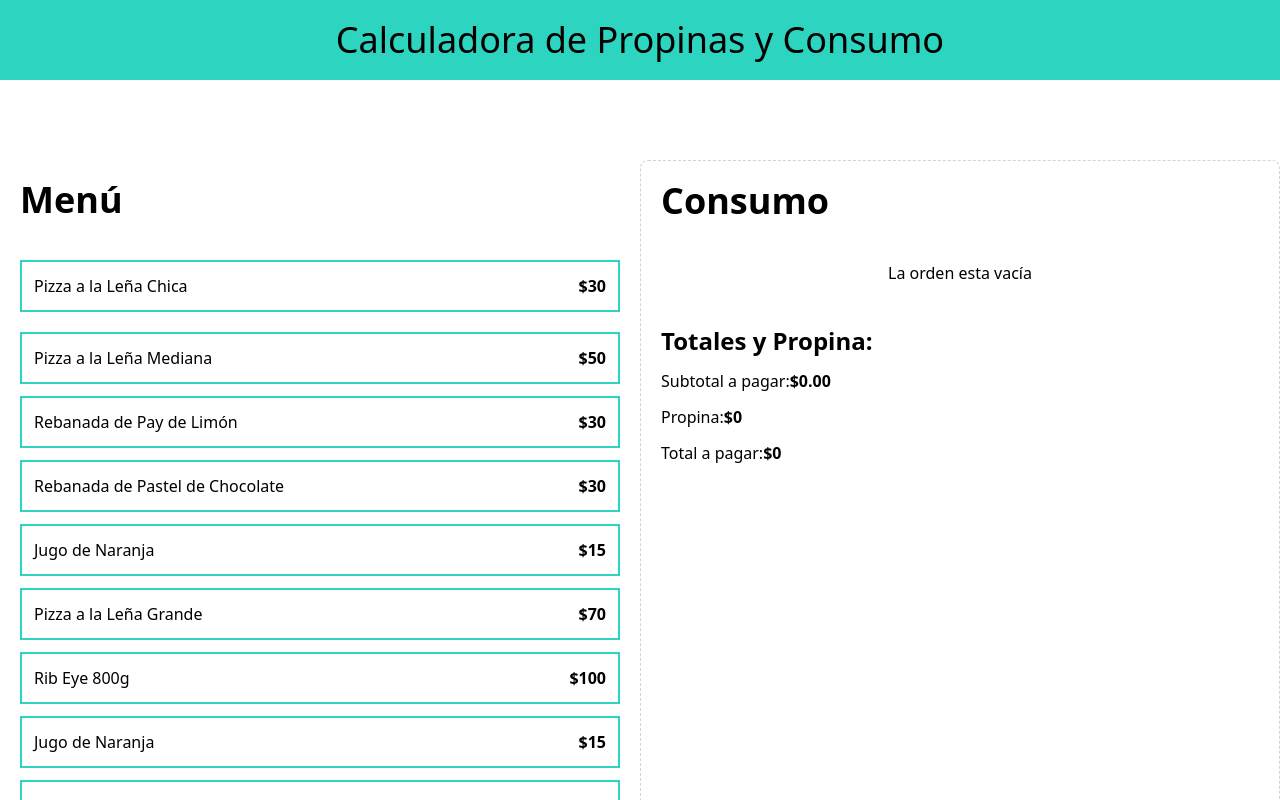
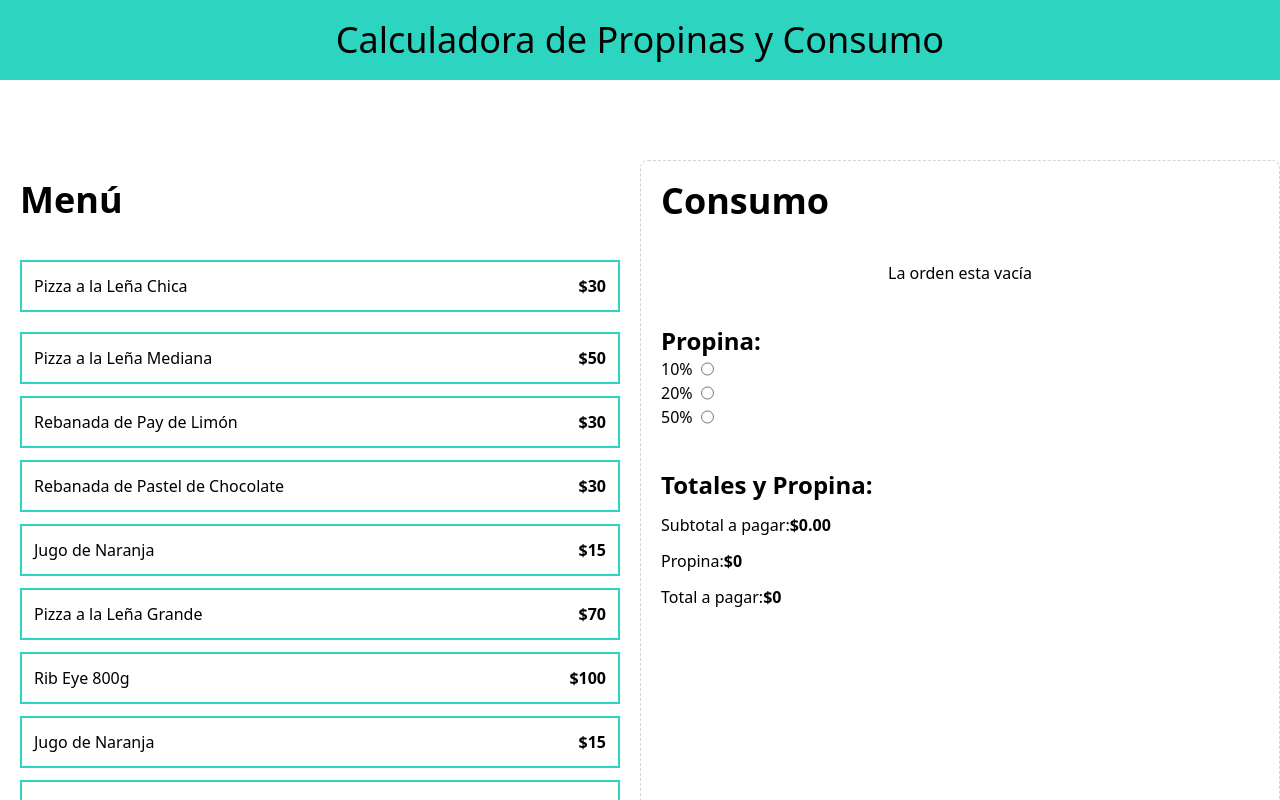
Before and after one commit to PeterGabrielVE/calculadora_propinas, a React (Vite) app: page / in a window 1280 px wide. Shown: the top 800 px of the page. Built offline with nearby package versions, Linux system fonts and the light colour scheme.

Commit message:
propinas primer paso

```diff
--- a/src/App.tsx
+++ b/src/App.tsx
@@ -3,6 +3,7 @@ import OrderContent from "./components/OrderContent";
 import { OrderTotals } from "./components/OrderTotals";
 import { menuItems } from "./data/db";
 import useOrder from "./hooks/useOrder";
+import TipPercentageForm from './components/TipPercentageForm';
 
 function App() {
   const { order, addItem, removeItem } = useOrder();
@@ -24,6 +25,7 @@ function App() {
         </div>
         <div className="border border-dashed border-slate-300 p-5 rounded-lg space-y-10">
           <OrderContent order={order} removeItem={removeItem} />
+          <TipPercentageForm />
           <OrderTotals  order={order} />
         </div>
       </main>
--- /dev/null
+++ b/src/components/TipPercentageForm.tsx
@@ -0,0 +1,35 @@
+const tipOptions = [
+  {
+    id: "tip-10",
+    value: 0.1,
+    label: "10%",
+  },
+  {
+    id: "tip-20",
+    value: 0.2,
+    label: "20%",
+  },
+  {
+    id: "tip-50",
+    value: 0.5,
+    label: "50%",
+  },
+];
+
+const TipPercentageForm = () => {
+  return (
+    <div>
+      <h3 className="font-black text-2xl">Propina:</h3>
+      <form>
+        {tipOptions.map((tip) => (
+          <div className="flex gap-2" key={tip.id}>
+            <label htmlFor={tip.id}>{tip.label} </label>
+            <input id={tip.id} type="radio" name="tip" value={tip.value} />
+          </div>
+        ))}
+      </form>
+    </div>
+  );
+};
+
+export default TipPercentageForm;
```
